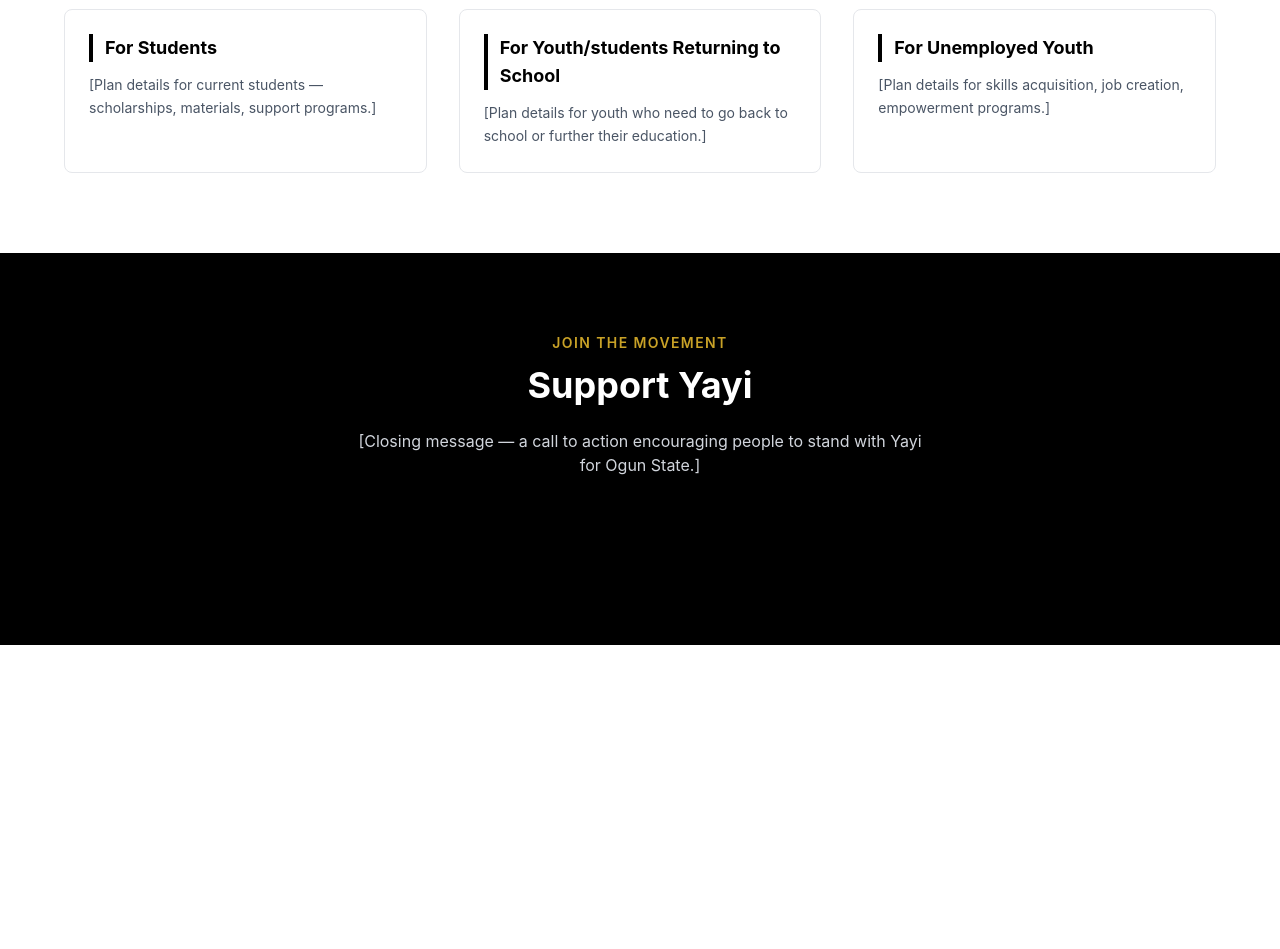
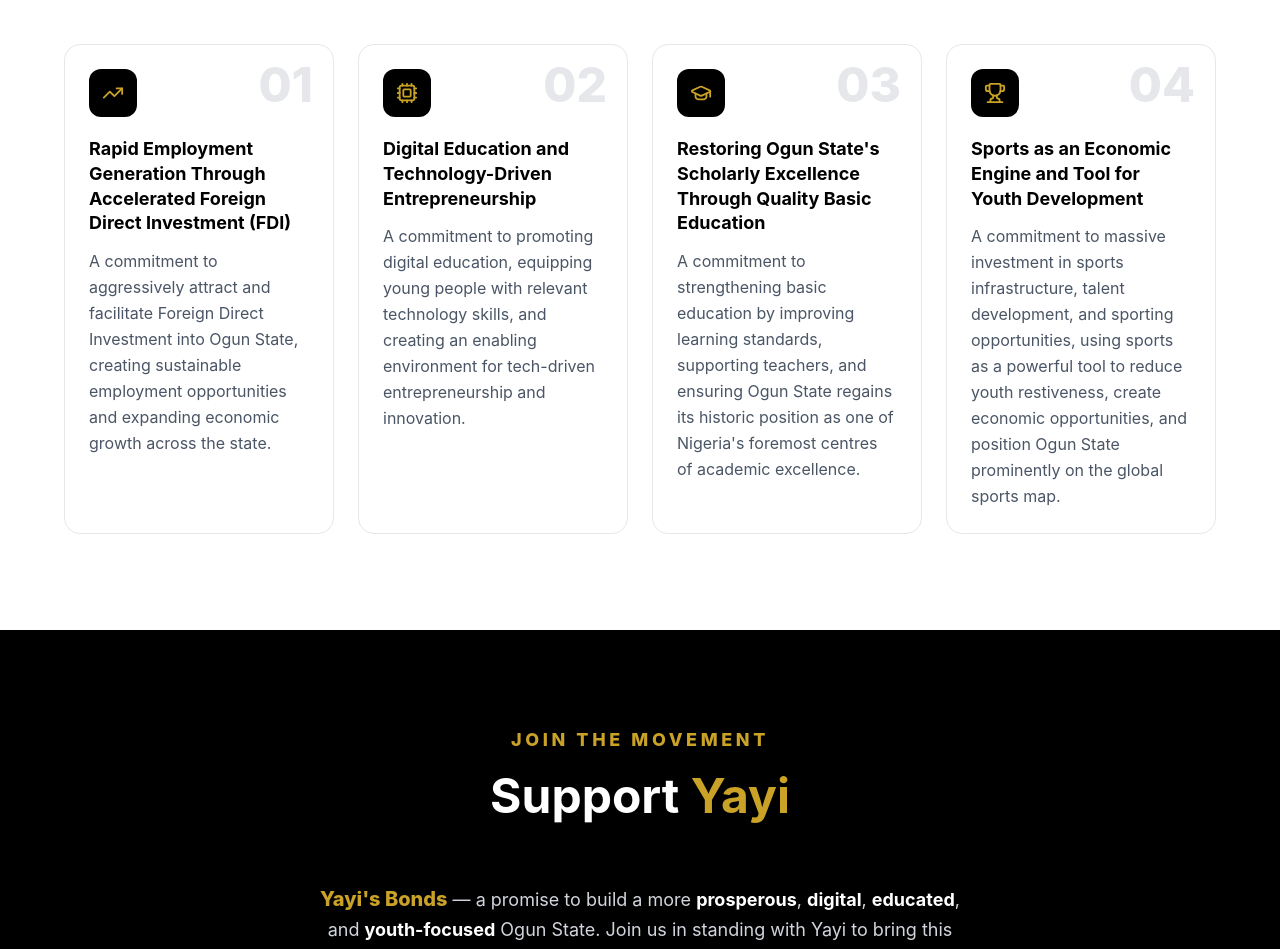
Before and after one commit to Rubes06/vots-site, a React (Vite) app: page / in a window 1280 px wide. Shown: the part 6740-7689 px from the top of the page. Before the commit the page ends 7385 px from the top, so only its background shows below. Built offline with nearby package versions, Linux system fonts and the light colour scheme.

Commit message:
Update Support and YayiBond sections with improved styling

```diff
--- a/package.json
+++ b/package.json
@@ -10,6 +10,7 @@
     "preview": "vite preview"
   },
   "dependencies": {
+    "lucide-react": "^1.38.0",
     "react": "^19.2.7",
     "react-dom": "^19.2.7",
     "react-icons": "^5.7.0",
--- a/src/components/Support.tsx
+++ b/src/components/Support.tsx
@@ -2,24 +2,45 @@ function Support() {
   return (
     <section
       id="support"
-      className="w-full bg-black text-white py-20 px-6 md:px-16 text-center"
+      className="relative w-full bg-black text-white py-24 px-6 md:px-16 text-center overflow-hidden"
     >
-      <p className="text-gold text-sm font-semibold tracking-widest uppercase mb-3">
+      {/* subtle gold glow backdrop for a "closing" feel */}
+      <div className="pointer-events-none absolute inset-0 flex items-center justify-center">
+        <div className="w-[500px] h-[500px] bg-gold/10 blur-3xl rounded-full" />
+      </div>
+
+      <div className="relative z-10">
+        <p className="text-gold text-base md:text-lg font-extrabold tracking-[0.2em] uppercase mb-3">
           Join The Movement
         </p>
-      <h2 className="text-3xl md:text-4xl font-bold mb-6 font-inter">
-        Support Yayi
+
+        <h2 className="text-3xl md:text-5xl font-bold mb-6 font-inter leading-tight">
+          Support <span className="text-gold">Yayi</span>
         </h2>
-      <p className="text-gray-300 max-w-xl mx-auto mb-10">
-        [Closing message — a call to action encouraging people to stand with
-        Yayi for Ogun State.]
+
+        {/* divider */}
+        <div className="w-16 h-[3px] bg-gold mx-auto mb-8" />
+
+        <p className="text-gray-300 max-w-2xl mx-auto mb-10 text-lg leading-relaxed">
+          <span className="text-gold font-extrabold text-xl">
+            Yayi's Bonds
+          </span>{" "}
+          — a promise to build a more{" "}
+          <span className="text-white font-bold">prosperous</span>,{" "}
+          <span className="text-white font-bold">digital</span>,{" "}
+          <span className="text-white font-bold">educated</span>, and{" "}
+          <span className="text-white font-bold">youth-focused</span> Ogun
+          State. Join us in standing with Yayi to bring this vision to life
+          for every person across the state.
         </p>
+
         <a
           href="/join-volunteer"
-        className="inline-block bg-gold text-black font-semibold px-8 py-3 rounded-md hover:bg-gold-light transition-colors"
+          className="inline-block bg-gold text-black font-semibold px-8 py-3 rounded-md hover:bg-gold-light hover:scale-105 transition-all duration-200 shadow-lg shadow-gold/20"
         >
           Join Volunteers
         </a>
+      </div>
     </section>
   );
 }
--- a/src/components/YayiBond.tsx
+++ b/src/components/YayiBond.tsx
@@ -1,47 +1,95 @@
+import {
+  TrendingUp,
+  Cpu,
+  GraduationCap,
+  Trophy,
+} from "lucide-react";
+
 function YayiBond() {
   const plans = [
     {
-      title: "For Students",
+      number: "01",
+      icon: TrendingUp,
+      title: "Rapid Employment Generation Through Accelerated Foreign Direct Investment (FDI)",
       description:
-        "[Plan details for current students — scholarships, materials, support programs.]",
+        "A commitment to aggressively attract and facilitate Foreign Direct Investment into Ogun State, creating sustainable employment opportunities and expanding economic growth across the state.",
     },
     {
-      title: "For Youth/students Returning to School",
+      number: "02",
+      icon: Cpu,
+      title: "Digital Education and Technology-Driven Entrepreneurship",
       description:
-        "[Plan details for youth who need to go back to school or further their education.]",
+        "A commitment to promoting digital education, equipping young people with relevant technology skills, and creating an enabling environment for tech-driven entrepreneurship and innovation.",
     },
     {
-      title: "For Unemployed Youth",
+      number: "03",
+      icon: GraduationCap,
+      title: "Restoring Ogun State's Scholarly Excellence Through Quality Basic Education",
       description:
-        "[Plan details for skills acquisition, job creation, empowerment programs.]",
+        "A commitment to strengthening basic education by improving learning standards, supporting teachers, and ensuring Ogun State regains its historic position as one of Nigeria's foremost centres of academic excellence.",
+    },
+    {
+      number: "04",
+      icon: Trophy,
+      title: "Sports as an Economic Engine and Tool for Youth Development",
+      description:
+        "A commitment to massive investment in sports infrastructure, talent development, and sporting opportunities, using sports as a powerful tool to reduce youth restiveness, create economic opportunities, and position Ogun State prominently on the global sports map.",
     },
   ];
 
   return (
-    <section id="bond" className="w-full bg-white py-20 px-6 md:px-16">
-      <div className="max-w-6xl mx-auto">
-        <p className="text-gold text-sm font-semibold tracking-widest uppercase mb-3 text-center">
+    <section
+      id="bond"
+      className="relative w-full bg-white py-16 md:py-24 px-4 sm:px-6 md:px-16 overflow-hidden"
+    >
+      {/* faint gold accent shape */}
+      <div className="pointer-events-none absolute -top-32 -right-32 w-96 h-96 bg-gold/5 rounded-full blur-3xl" />
+
+      <div className="relative max-w-6xl mx-auto">
+        <p className="text-gold text-xs font-extrabold tracking-[0.2em] uppercase mb-3 text-center">
           The Promise
         </p>
-        <h2 className="text-3xl md:text-4xl font-bold text-black mb-4 text-center font-inter">
+        <h2 className="text-2xl sm:text-3xl md:text-4xl font-bold text-black mb-4 text-center font-inter">
           Yayi's Bond with Ogun State Youth
         </h2>
-        <p className="text-gray-600 text-center max-w-2xl mx-auto mb-12">
-          [Short intro paragraph — the overall commitment behind this bond with
-          the youth of Ogun State.]
+
+        <div className="w-16 h-[3px] bg-gold mx-auto mb-6" />
+
+        <p className="text-gray-600 text-center max-w-2xl mx-auto mb-12 md:mb-16 text-base md:text-lg">
+          Four commitments. One vision for the future of Ogun State's youth.
         </p>
 
-        <div className="grid md:grid-cols-3 gap-8">
-          {plans.map((plan, index) => (
-            <div key={index} className="border border-gray-200 rounded-lg p-6">
-              <h3 className="text-lg font-bold text-black mb-3 border-l-4 border-gold pl-3">
-                {plan.title}
-              </h3>
-              <p className="text-gray-600 text-sm leading-relaxed">
-                {plan.description}
-              </p>
-            </div>
-          ))}
+        <div className="grid grid-cols-1 md:grid-cols-2 lg:grid-cols-4 gap-6">
+          {plans.map((plan, index) => {
+            const Icon = plan.icon;
+            return (
+              <div
+                key={index}
+                className="group relative bg-white border border-gray-200 rounded-2xl p-6 transition-all duration-300 hover:border-gold hover:shadow-xl hover:shadow-gold/10 hover:-translate-y-2"
+              >
+                {/* number watermark */}
+                <span className="absolute top-4 right-5 text-5xl font-extrabold text-gray-200 group-hover:text-gold/20 transition-colors">
+                  {plan.number}
+                </span>
+
+                {/* icon badge - stays same colour, no hover flip */}
+                <div className="relative z-10 w-12 h-12 rounded-xl bg-black flex items-center justify-center mb-5">
+                  <Icon size={22} className="text-gold" />
+                </div>
+
+                <h3 className="relative z-10 text-lg font-bold text-black mb-3 leading-snug">
+                  {plan.title}
+                </h3>
+
+                <p className="relative z-10 text-gray-600 text-base leading-relaxed">
+                  {plan.description}
+                </p>
+
+                {/* bottom accent line that grows on hover */}
+                <div className="absolute bottom-0 left-0 h-1 bg-gold rounded-b-2xl w-0 group-hover:w-full transition-all duration-300" />
+              </div>
+            );
+          })}
         </div>
       </div>
     </section>
```
Also changed, not shown: 1 other file (tests, documents, lock files or other folders). Lines whose indentation alone changed are shown as unchanged.
